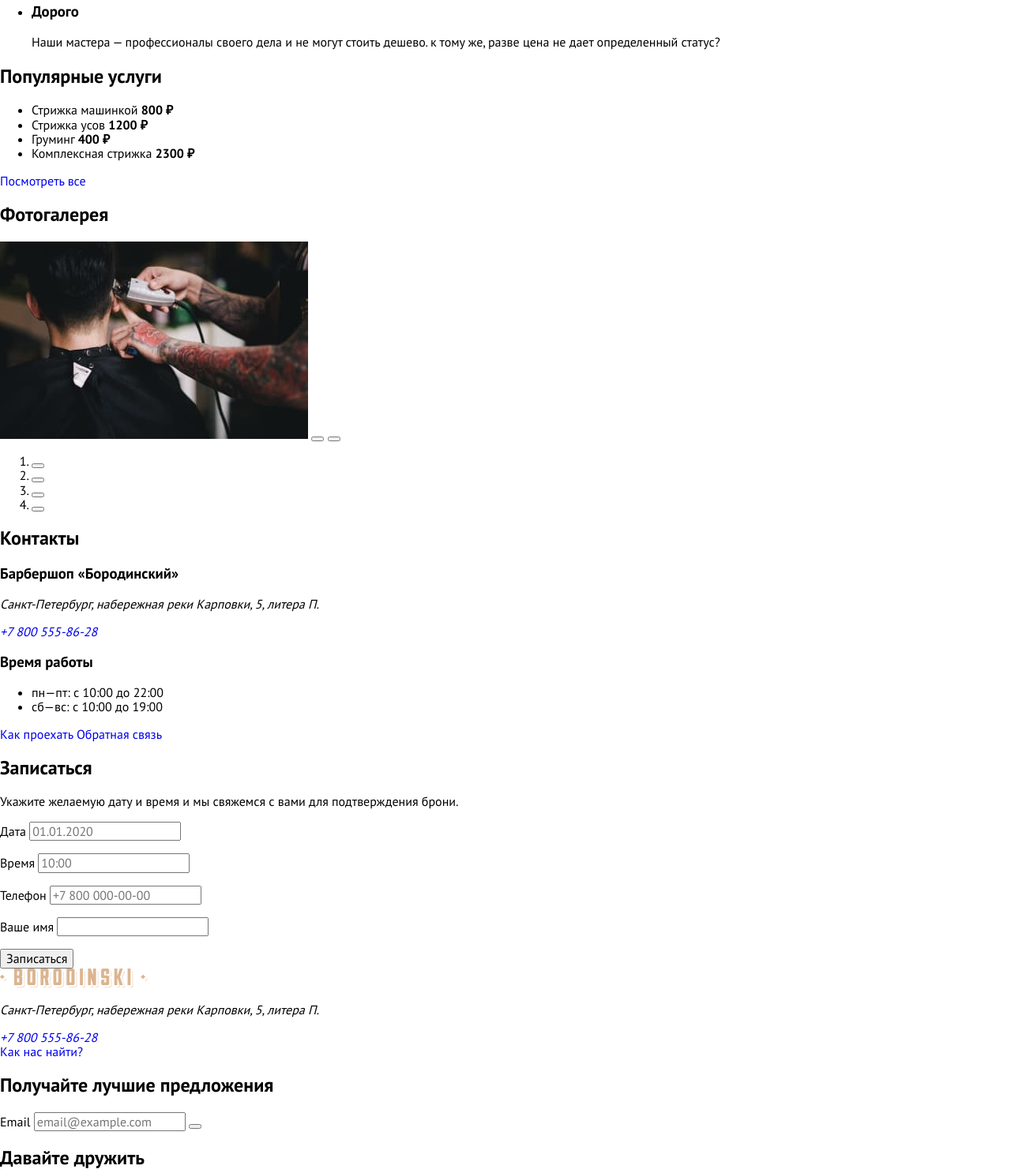
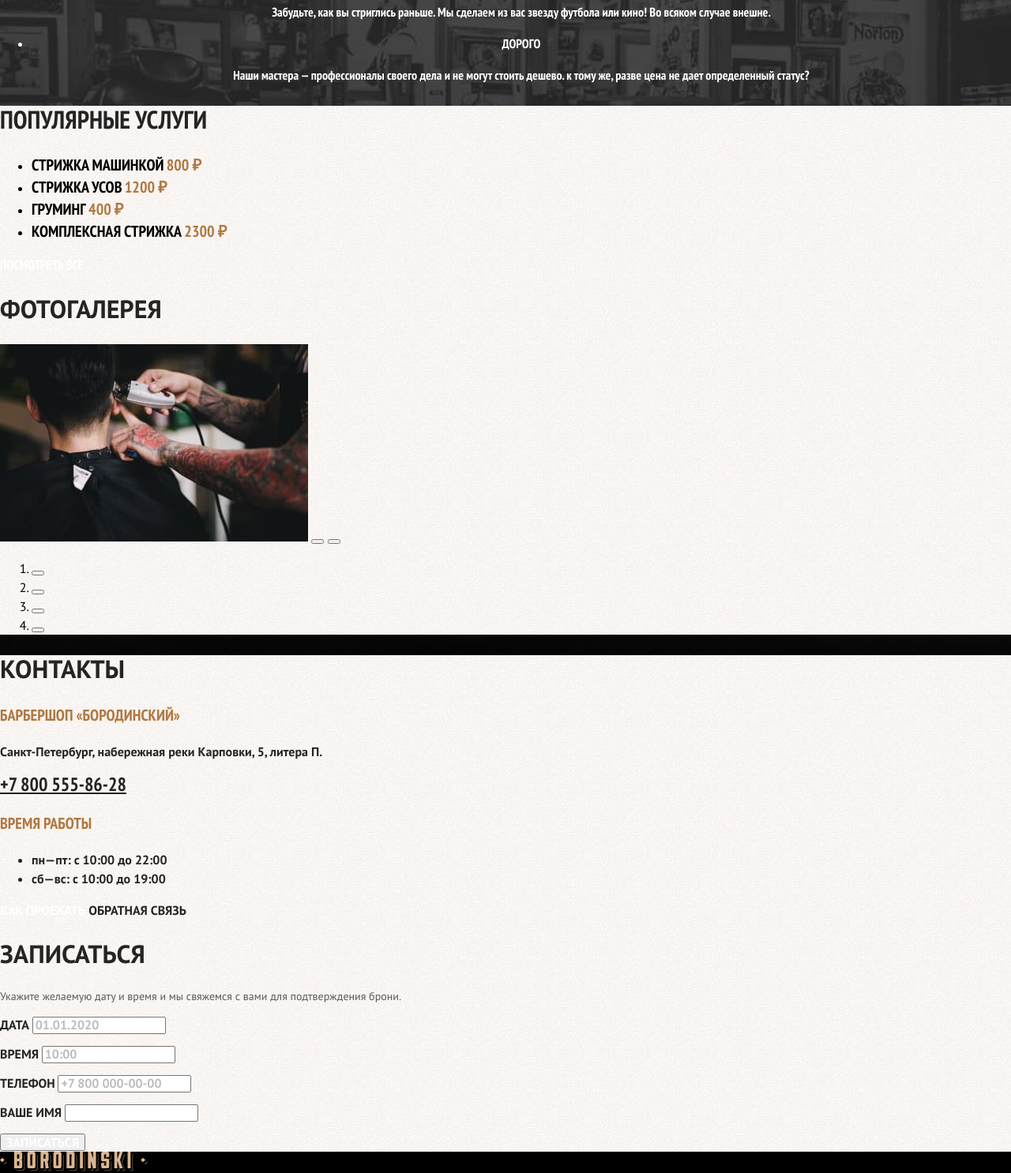
Before and after one commit to webwaffe/barbershop3, a plain HTML site: page index.html in a window 1280 px wide. Shown: the part 467-1953 px from the top of the page at 79% size. Drawn offline with Linux system fonts and the light colour scheme.

Commit message:
Добавляет базовую стилизацию главной страницы и несколько новых элементов графики

```diff
--- a/css/style.css
+++ b/css/style.css
@@ -23,41 +23,6 @@
   }
 
 
-  /* body {
-    min-width: 960px;
-    margin: 0;
-    padding: 0;
-    font-family: 'PT Sans Narrow', 'Arial', sans-serif;
-    font-size: 14px;
-    line-height: 24px;
-    font-weight: 700;
-    color: #ffffff;
-    text-transform: uppercase;
-    background-color: #000000;
-    background-image: url(../img/visual/background.jpg);
-    background-position: top center;
-    background-repeat: no-repeat;
-}  */
-
-
-body {
-    font-family: 'PT Sans', 'Arial', sans-serif;
-}
-
-/*
-h2 {
-    font-family: 'PT Sans Narrow', 'Arial', sans-serif;
-} */
-
-a {
-    text-decoration: none;
-}
-
-img {
-    max-width: 100%;
-    height: auto;
-}
-
 .visually-hidden:not(:focus):not(:active),
 input[type="checkbox"].visually-hidden,
 input[type="radio"].visually-hidden {
@@ -72,3 +37,281 @@ input[type="radio"].visually-hidden {
   clip: rect(0 0 0 0);
   overflow: hidden;
 }
+
+
+  /* body {
+    min-width: 960px;
+    margin: 0;
+    padding: 0;
+    font-family: 'PT Sans Narrow', 'Arial', sans-serif;
+    font-size: 14px;
+    line-height: 24px;
+    font-weight: 700;
+    text-transform: uppercase;
+    color: #ffffff;
+    background-color: #000000;
+    background-image: url(../img/visual/background.jpg);
+    background-position: top center;
+    background-repeat: no-repeat;
+}  */
+
+
+body {
+    font-family: 'PT Sans', 'Arial', sans-serif;
+    font-size: 16px;
+    line-height: 24px;
+
+    margin: 0;
+    padding: 0;
+
+    color: #ffffff;
+    background-color: #000000;
+}
+
+
+
+img {
+    max-width: 100%;
+    height: auto;
+}
+
+.page-header {
+  color: #ffffff;
+  background: #000000;
+}
+
+.navigation-link {
+  font-family: 'PT Sans Narrow';
+  color: inherit;
+  font-size: 16px;
+  font-weight: 700;
+  line-height: 22.4px;
+  text-decoration: none;
+  text-transform: uppercase;
+}
+
+.main-index {
+  color: #ffffff;
+  background-color: #000000;
+  background-image: url(../images/interior.jpg);
+  background-size: 100% auto;
+  background-repeat: no-repeat;
+}
+
+.advantages-list {
+  font-family: 'PT Sans Narrow';
+  color: #ffffff;
+  text-align: center;
+}
+
+.advantages-title {
+  font-size: 32px;
+  font-weight: 700;
+  line-height: 35.2px;
+  text-transform: uppercase;
+}
+
+.advantages-title {
+  font-size: 16px;
+  font-weight: 400;
+  line-height: 24px;
+}
+
+.index-columns {
+  color: #000000;
+  background-color: #ffffff;
+  background-image: url(../images/index-column-pattern.jpg);
+}
+
+.services {
+  font-family: 'PT Sans Narrow';
+  text-transform: uppercase;
+}
+
+.services-title {
+  color: #242424;
+  font-size: 32px;
+  font-weight: 700;
+  line-height: 35.2px;
+}
+
+.services-name {
+  font-size: 20px;
+  font-weight: 700;
+  line-height: 28px;
+}
+
+.services-price {
+  color: #AF7842;
+  text-align: right;
+  font-size: 20px;
+  font-weight: 700;
+  line-height: 28px;
+}
+
+.button-all {
+  /* color: #ffffff; */
+  text-align: center;
+  font-size: 16px;
+  font-weight: 700;
+  line-height: 16px;
+  text-decoration: none;
+
+}
+
+.gallery-title {
+  color: #242424;
+  font-size: 32px;
+  font-weight: 700;
+  line-height: 35.2px;
+  text-transform: uppercase;
+}
+
+.contacts-title {
+  color: #242424;
+  font-size: 32px;
+  font-weight: 700;
+  line-height: 35.2px;
+  text-transform: uppercase;
+}
+
+.contacts-subtitle {
+  font-family: 'PT Sans Narrow';
+  color: #AF7842;
+  font-size: 20px;
+  font-weight: 700;
+  line-height: 28px;
+  text-transform: uppercase;
+}
+
+.contacts-address {
+  color: #242424;
+  font-style: normal;
+  font-size: 16px;
+  font-weight: 700;
+  line-height: 24px;
+}
+
+.contacts-phone {
+  font-family: 'PT Sans Narrow';
+  color: #242424;
+  font-size: 24px;
+  font-weight: 700;
+  line-height: 28.8px;
+}
+
+.contacts-schedule {
+  color: #242424;
+  font-size: 16px;
+  font-weight: 700;
+  line-height: 24px;
+}
+
+.button {
+  color: #ffffff;
+  text-align: center;
+  font-size: 16px;
+  font-weight: 700;
+  line-height: 16px;
+  text-transform: uppercase;
+  text-decoration: none;
+
+}
+
+.button-feedback {
+  color: #242424;
+}
+
+.appointment-title {
+  color: #242424;
+  font-size: 32px;
+  font-style: normal;
+  font-weight: 700;
+  line-height: 35.2px;
+  text-transform: uppercase;
+}
+
+.appointment p {
+  color: #595959;
+  font-size: 14px;
+  font-weight: 400;
+  line-height: 19.6px;
+}
+
+
+.appointment label {
+  color: #242424;
+  font-size: 16px;
+  font-weight: 700;
+  line-height: 22.4px;
+  text-transform: uppercase;
+
+}
+
+.appointment-form ::placeholder {
+  color: #BDBDBD;
+  font-size: 16px;
+  font-weight: 700;
+  line-height: 24px;
+
+}
+
+.footer-contacts-address {
+  color: #ffffff;
+  font-size: 14px;
+  font-weight: 700;
+  font-style: normal;
+  line-height: 19.6px;
+}
+
+.footer-contacts-address-phone {
+  font-family: 'PT Sans Narrow';
+  color: #ffffff;
+  font-size: 20px;
+  font-weight: 700;
+  line-height: 28px;
+  text-decoration-line: underline;
+  text-transform: uppercase;
+}
+
+.footer-contacts-map-link {
+  font-family: 'PT Sans Narrow';
+  color: #ffffff;
+  font-size: 20px;
+  font-weight: 700;
+  line-height: 28px;
+  text-decoration-line: underline;
+  text-transform: uppercase;
+}
+
+.newsletter-form ::placeholder {
+color: #BDBDBD;
+font-size: 16px;
+font-weight: 700;
+line-height: 24px;
+}
+
+.page-footer-title {
+  font-family: 'PT Sans Narrow';
+  color: #ffffff;
+  font-size: 20px;
+  font-weight: 700;
+  line-height: 28px;
+  text-transform: uppercase;
+}
+
+.about-text {
+  color: #ffffff;
+  font-size: 14px;
+  font-weight: 700;
+  line-height: 19.6px;
+}
+
+
+.about-text a {
+  color: #DBB590;
+  font-size: 14px;
+  font-weight: 700;
+  line-height: 19.6px;
+  text-decoration-line: underline;
+}
--- a/index.html
+++ b/index.html
@@ -15,28 +15,28 @@
       <nav class="navigation">
         <ul class="navigation-list">
           <li class="navigation-item">
-            <a class="navigation-link" ="about.html">О нас</a>
+            <a class="navigation-link" href="about.html">О нас</a>
           </li>
           <li class="navigation-item">
-            <a class="navigation-link" ="catalog.html">Каталог</a>
+            <a class="navigation-link" href="catalog.html">Каталог</a>
           </li>
           <li class="navigation-item">
-            <a class="navigation-link" ="faq.html">Частые вопросы</a>
+            <a class="navigation-link" href="faq.html">Частые вопросы</a>
           </li>
         </ul>
         <ul class="navigation-user">
           <li class="navigation-item">
             <span class="visually-hidden">
-              <a class="navigation-link" ="#">Поиск</a>
+              <a class="navigation-link" href="#">Поиск</a>
             </span>
           </li>
           <li class="navigation-item">
             <span class="visually-hidden">
-              <a class="navigation-link" ="#">Корзина</a>
+              <a class="navigation-link" href="#">Корзина</a>
             </span>
           </li>
           <li class="navigation-item">
-            <a class="navigation-link" ="#">Вход</a>
+            <a class="navigation-link" href="#">Вход</a>
           </li>
         </ul>
       </nav>
@@ -60,6 +60,7 @@
           </li>
         </ul>
       </section>
+      <div class="index-columns">
         <section class="services">
           <h2 class="services-title">Популярные услуги</h2>
           <ul class="services-list">
@@ -80,7 +81,7 @@
               <b class="services-price">2300 ₽</b>
             </li>
           </ul>
-        <a class="button button-all" href="#">Посмотреть все</a>
+          <a class="button" href="#">Посмотреть все</a>
         </section>
         <section class="gallery">
           <h2 class="gallery-title">Фотогалерея</h2>
@@ -114,6 +115,8 @@
             </li>
           </ol>
         </section>
+      </div>
+      <div class="index-columns">
         <section class="contacts">
           <h2 class="contacts-title">Контакты</h2>
           <h3 class="contacts-subtitle">Барбершоп «Бородинский»</h3>
@@ -152,6 +155,7 @@
             <button class="button" type="submit">Записаться</button>
           </form>
         </section>
+      </div>
     </main>
     <footer class="page-footer">
       <section class="footer-contacts">
@@ -166,7 +170,7 @@
       <section class="newsletter">
         <h2 class="page-footer-title">Получайте лучшие предложения</h2>
         <form class="newsletter-form" action="https://echo.htmlacademy.ru/" method="post">
-          <label for="newsletter-email">Email</label>
+          <label class="visually-hidden" for="newsletter-email">Email</label>
           <input class="field" placeholder="email@example.com" type="email" name="newsletter-email" id="newsletter-email" required>
           <button class="button newsletter-button" type="submit">
             <span class="visually-hidden">Отправить</span>
```
Also changed, not shown: images/divider.png (added), images/index-column-pattern.jpg (added), images/interior.jpg (added). Lines whose indentation alone changed are shown as unchanged.
